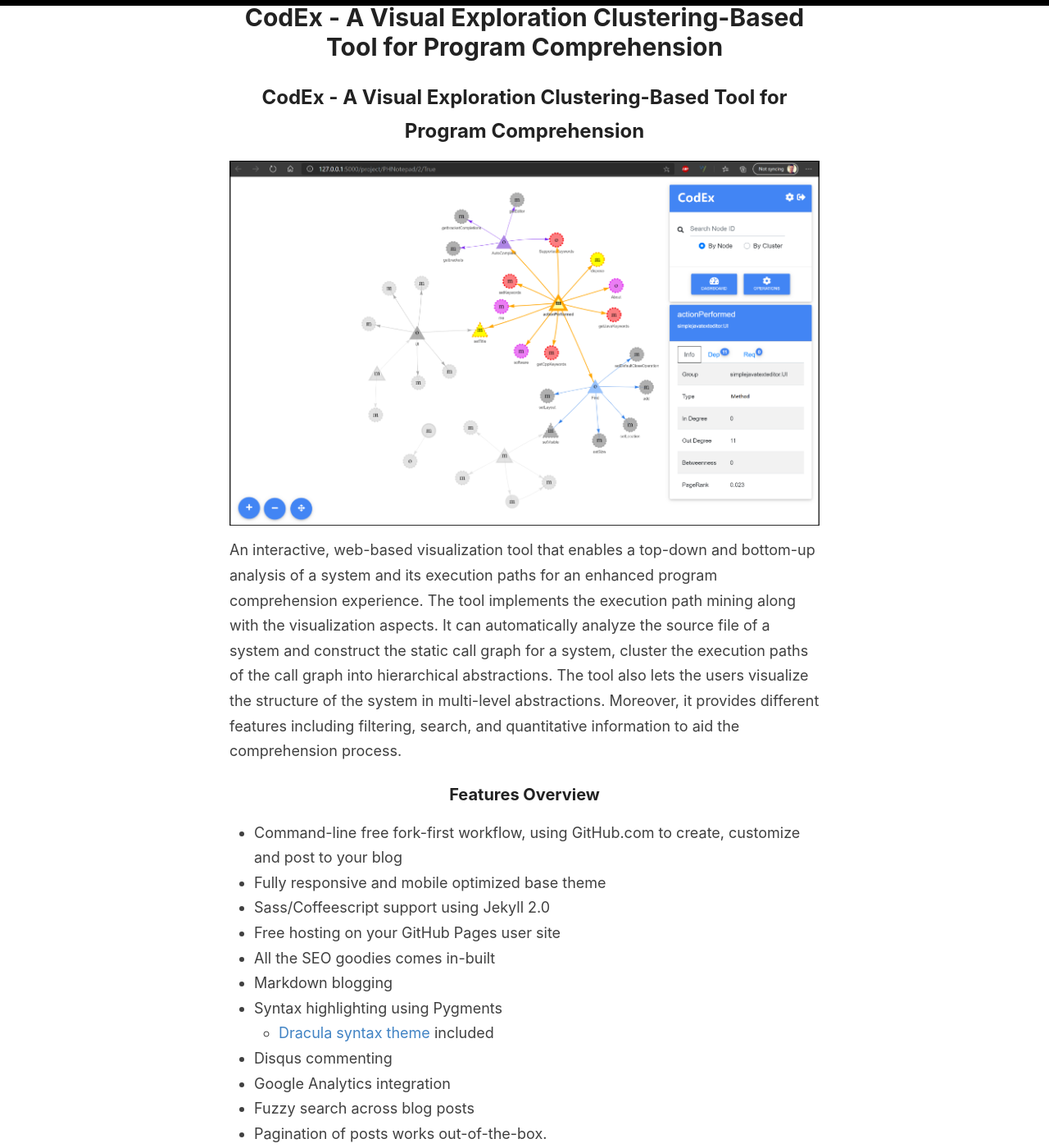
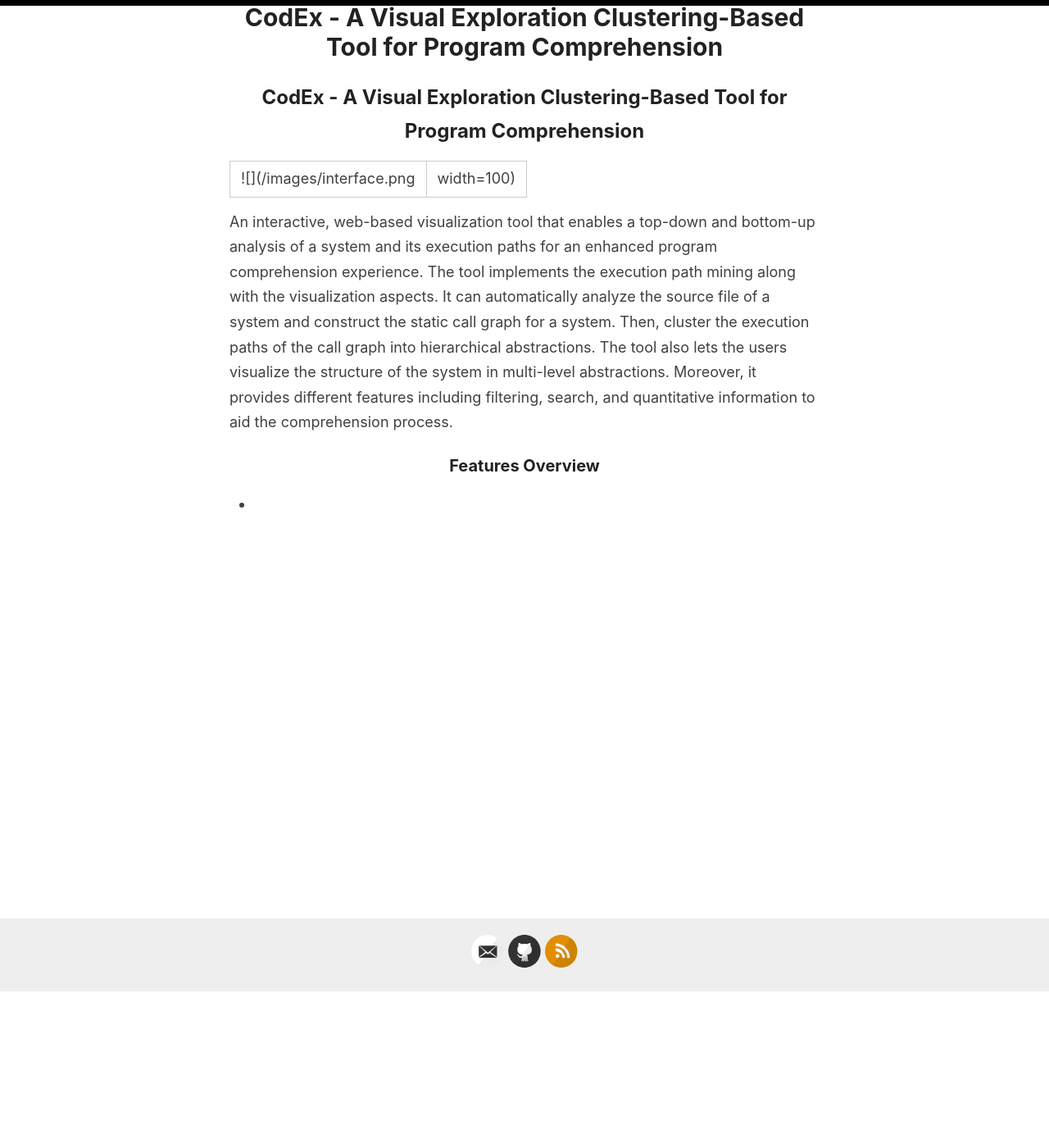
Before and after one commit to RakanAlanazi/CodEx, a Jekyll site: the page built from index.md, in a window 1280 px wide and 1400 px high, scrolled down 191 px. Shown: the whole window at 82% size. Built offline with Jekyll 4.4.1, drawn with Linux system fonts in a browser that asks for light colours; our own code applies the rules of GitHub Pages for plain Markdown files; the list of posts is cut into pages by our own code; some of the changed text lies outside the part shown.

Commit message:
Update index.md

```diff
--- a/index.md
+++ b/index.md
@@ -1,25 +1,11 @@
 ## CodEx - A Visual Exploration Clustering-Based Tool for Program Comprehension
 
-![](/images/interface.png)
+![](/images/interface.png | width=100)
 
 An interactive, web-based visualization tool that enables a top-down and bottom-up analysis of a system
 and its execution paths for an enhanced program comprehension experience. The tool implements the execution path mining along with the visualization aspects.
-It can automatically analyze the source file of a system and construct the static call graph for a system, cluster the execution paths of the call graph into hierarchical abstractions. The tool also lets the users visualize the structure of the system in multi-level abstractions. Moreover, it provides different features including filtering, search, and quantitative information to aid the comprehension process.
+It can automatically analyze the source file of a system and construct the static call graph for a system. Then, cluster the execution paths of the call graph into hierarchical abstractions. The tool also lets the users visualize the structure of the system in multi-level abstractions. Moreover, it provides different features including filtering, search, and quantitative information to aid the comprehension process.
 
 ### Features Overview
 
-- Command-line free fork-first workflow, using GitHub.com to create, customize and post to your blog
-- Fully responsive and mobile optimized base theme
-- Sass/Coffeescript support using Jekyll 2.0
-- Free hosting on your GitHub Pages user site
-- All the SEO goodies comes in-built
-- Markdown blogging
-- Syntax highlighting using Pygments
-    - [Dracula syntax theme](https://draculatheme.com/) included
-- Disqus commenting
-- Google Analytics integration
-- Fuzzy search across blog posts
-- Pagination of posts works out-of-the-box.
-- Categorize posts out-of-the box
-- RSS Feed
-- In-built sitemap
+-
```
